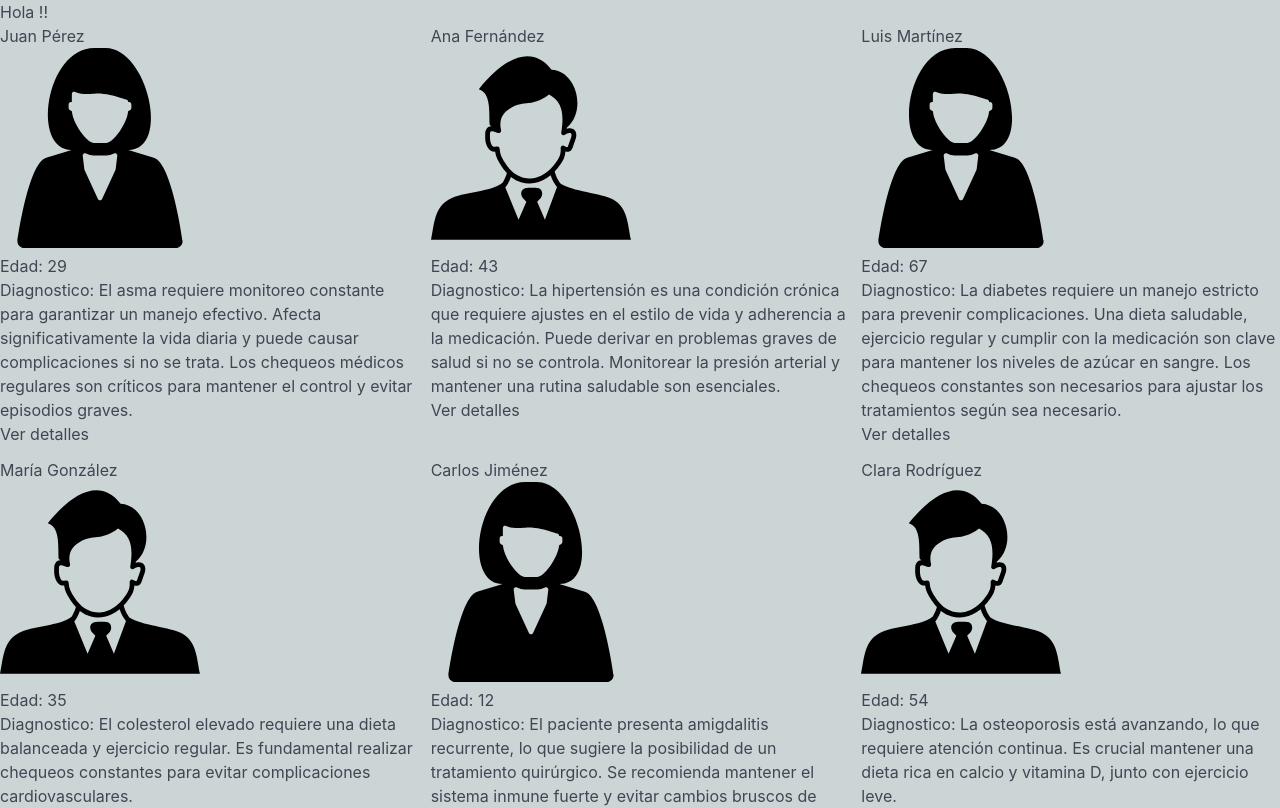
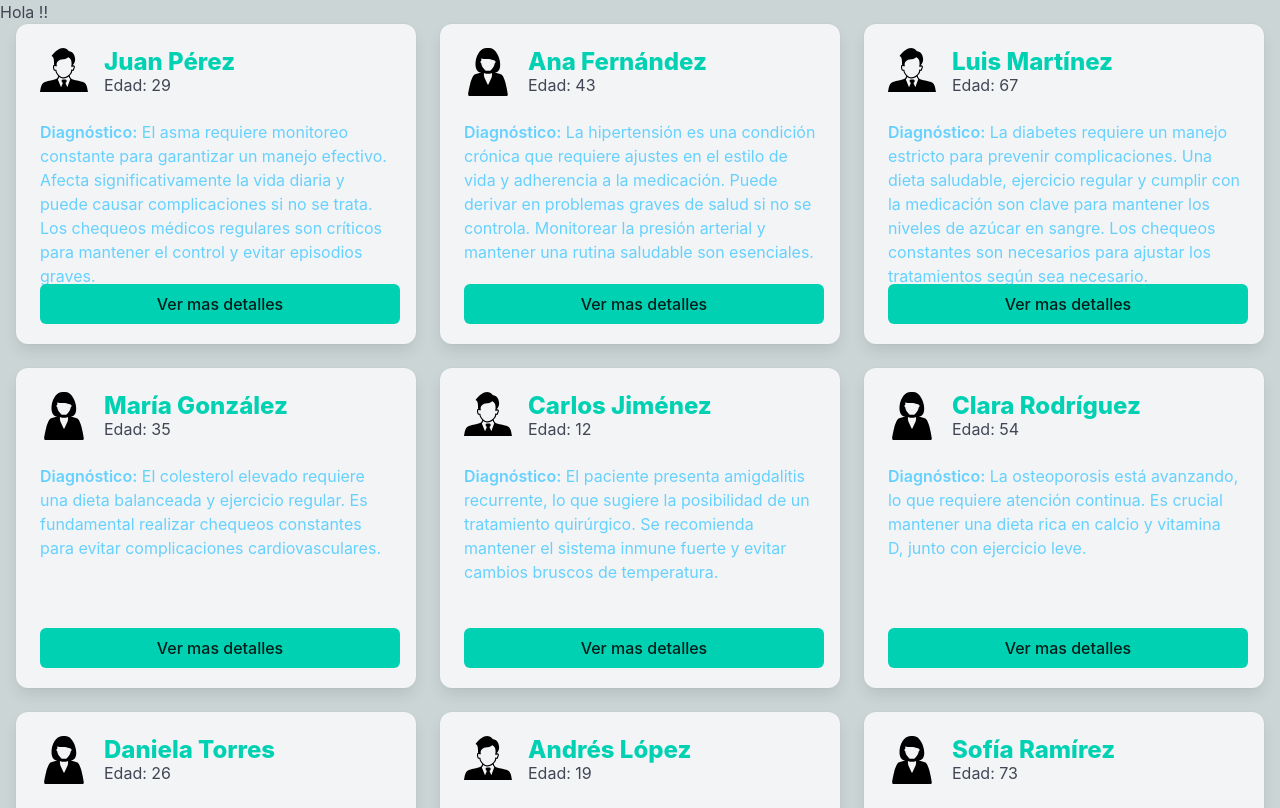
Before and after one commit to jprietor13/wisemed-challenge, a React (Vite) app: page / in a window 1280 px wide. Shown: the top 808 px of the page. Built offline with nearby package versions, Linux system fonts and the light colour scheme.

Commit message:
style: add styles in modal and cards

```diff
--- a/src/components/layout/landing/ListPatients.tsx
+++ b/src/components/layout/landing/ListPatients.tsx
@@ -1,8 +1,8 @@
 import { useState } from "react";
 import { usePatients } from "../../../hooks/usePatients";
 import { PatientDetails } from "./PatientDetails";
-import malePhoto from "../../../assets/image/corporate-user-icon-female.svg";
-import femalePhto from "../../../assets/image/corporate-user-icon.svg";
+import femalePhoto from "../../../assets/image/corporate-user-icon-female.svg";
+import malePhoto from "../../../assets/image/corporate-user-icon.svg";
 
 export const ListPatients = () => {
   const { patients } = usePatients();
@@ -11,29 +11,57 @@ export const ListPatients = () => {
   const [open, setOpen] = useState(false);
 
   return (
-    <div className="grid">
+    <div className="columns is-multiline mx-1">
       {patients &&
         patients.map((patient) => (
-          <div className="cell" key={patient.id}>
-            <h1>{patient.name}</h1>
+          <div className="column is-one-third" key={patient.id}>
+            <div
+              className="card has-background-light is-flex is-flex-direction-column"
+              style={{ minHeight: "320px", maxHeight: "320px" }}
+            >
+              <div className="card-content is-flex is-flex-direction-column is-justify-content-space-between">
+                <div>
+                  <div className="media">
+                    <div className="media-left">
+                      <figure className="image is-48x48">
                         <img
                           src={
                             patient.medicalHistory?.gender === "Masculino"
                               ? malePhoto
-                  : femalePhto
+                              : femalePhoto
                           }
                           alt={patient.name}
                         />
-            <p>Edad: {patient.age}</p>
-            <p>Diagnostico: {patient.diagnostic}</p>
+                      </figure>
+                    </div>
+                    <div className="media-content">
+                      <p className="title is-4 has-text-primary">
+                        {patient.name}
+                      </p>
+                      <p className="subtitle is-6 has-text-grey-dark">
+                        Edad: {patient.age}
+                      </p>
+                    </div>
+                  </div>
+                  <div className="content">
+                    <p className="has-text-info">
+                      <strong className="has-text-info">Diagnóstico:</strong>{" "}
+                      {patient.diagnostic}
+                    </p>
+                  </div>
+                </div>
+                <div className="button-content">
                   <button
+                    className="button is-primary is-fullwidth"
                     onClick={() => {
                       setId(patient.id);
                       setOpen(true);
                     }}
                   >
-              Ver detalles
+                    Ver mas detalles
                   </button>
+                </div>
+              </div>
               {id === patient.id && (
                 <PatientDetails
                   patients={patient}
@@ -42,6 +70,7 @@ export const ListPatients = () => {
                 />
               )}
             </div>
+          </div>
         ))}
     </div>
   );
--- a/src/components/layout/landing/PatientDetails.tsx
+++ b/src/components/layout/landing/PatientDetails.tsx
@@ -26,7 +26,7 @@ export const PatientDetails: React.FC<DetailsProps> = ({
         <div className="modal-card">
           <header className="modal-card-head">
             <p className="modal-card-title has-text-centered">
-              Ficha clinica de {patients.name}
+              <strong>Ficha clinica de {patients.name}</strong>
             </p>
             <button
               className="delete"
@@ -38,7 +38,10 @@ export const PatientDetails: React.FC<DetailsProps> = ({
             <TableDetails patients={patients} />
           </section>
           <div className="modal-card-foot">
-            <button className="button" onClick={handleClose}>
+            <button
+              className="button is-primary is-fullwidth"
+              onClick={handleClose}
+            >
               Cerrar
             </button>
           </div>
--- a/src/components/layout/landing/TableDetails.tsx
+++ b/src/components/layout/landing/TableDetails.tsx
@@ -24,13 +24,15 @@ export const TableDetails: React.FC<DetailsProps> = ({ patients }) => {
           </tr>
 
           <tr>
-            <td>Altura: {patients?.medicalHistory?.height}</td>
-            <td>Peso: {patients?.medicalHistory?.weight}</td>
+            <td>Altura: {patients?.medicalHistory?.height}m</td>
+            <td>Peso: {patients?.medicalHistory?.weight} kgs</td>
             <td>Tipo de sangre: {patients?.medicalHistory?.bloodType}</td>
           </tr>
 
           <tr>
-            <td colSpan={3}>DATOS CONCACTO DE EMERGENCIA</td>
+            <td colSpan={3} className="has-text-centered">
+              <strong>DATOS CONTACTO DE EMERGENCIA</strong>
+            </td>
           </tr>
 
           <tr>
@@ -66,7 +68,13 @@ export const TableDetails: React.FC<DetailsProps> = ({ patients }) => {
           </tr>
 
           <tr>
-            <td colSpan={3}>ESTILOS DE VIDA</td>
+            <td
+              colSpan={3}
+              className="has-text-centered"
+              style={{ height: "20px" }}
+            >
+              <strong>ESTILOS DE VIDA</strong>
+            </td>
           </tr>
 
           <tr>
--- a/src/styles/main.css
+++ b/src/styles/main.css
@@ -2,7 +2,18 @@ body {
   background-color: #cbd5d5;
 }
 
-img {
-  width: 200px;
-  height: 200px;
+.card.has-background-light {
+  position: relative;
 }
+
+.button-content {
+  width: 90%;
+  position: absolute;
+  bottom: 20px;
+}
+
+.modal {
+  --bulma-modal-card-head-background-color: #00d1b2;
+  /* --bulma-modal-card-body-background-color: red;
+  --bulma-modal-card-foot-background-color: red; */
+}
```
Lines whose indentation alone changed are shown as unchanged.
